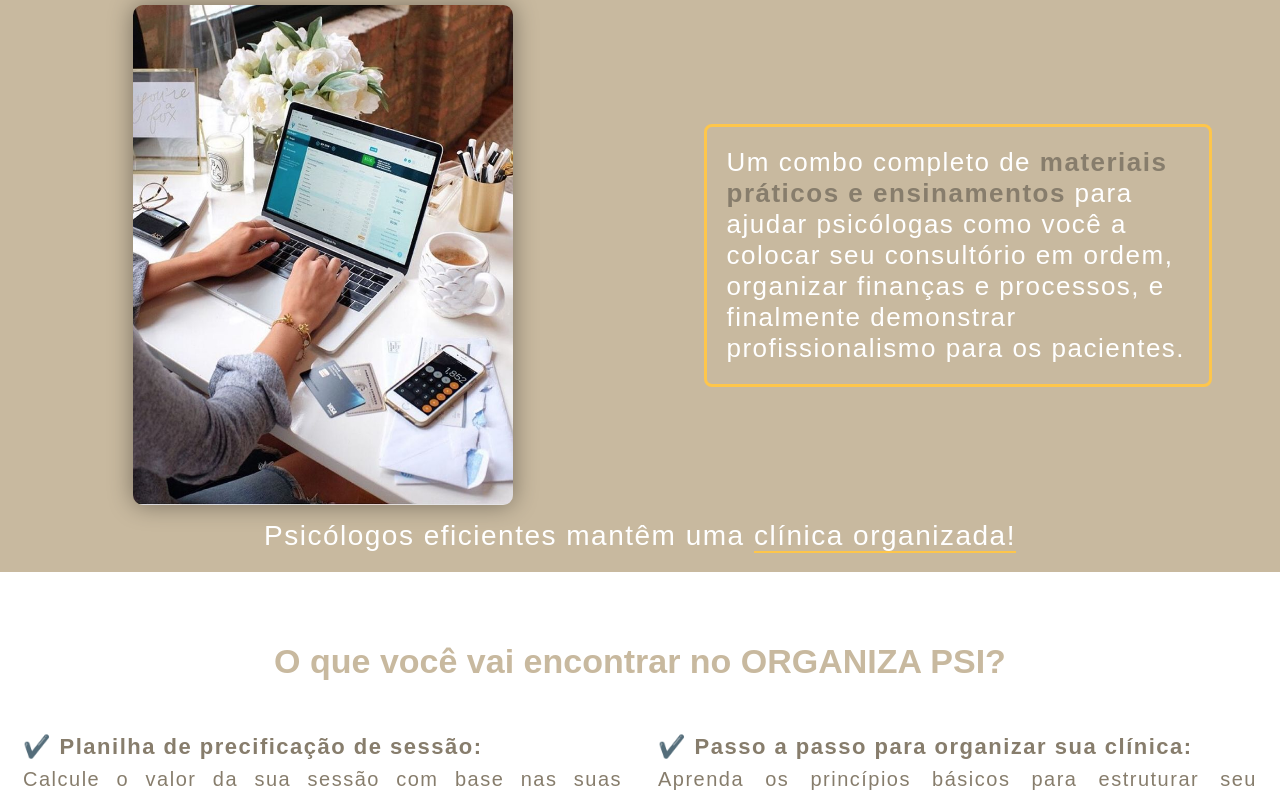
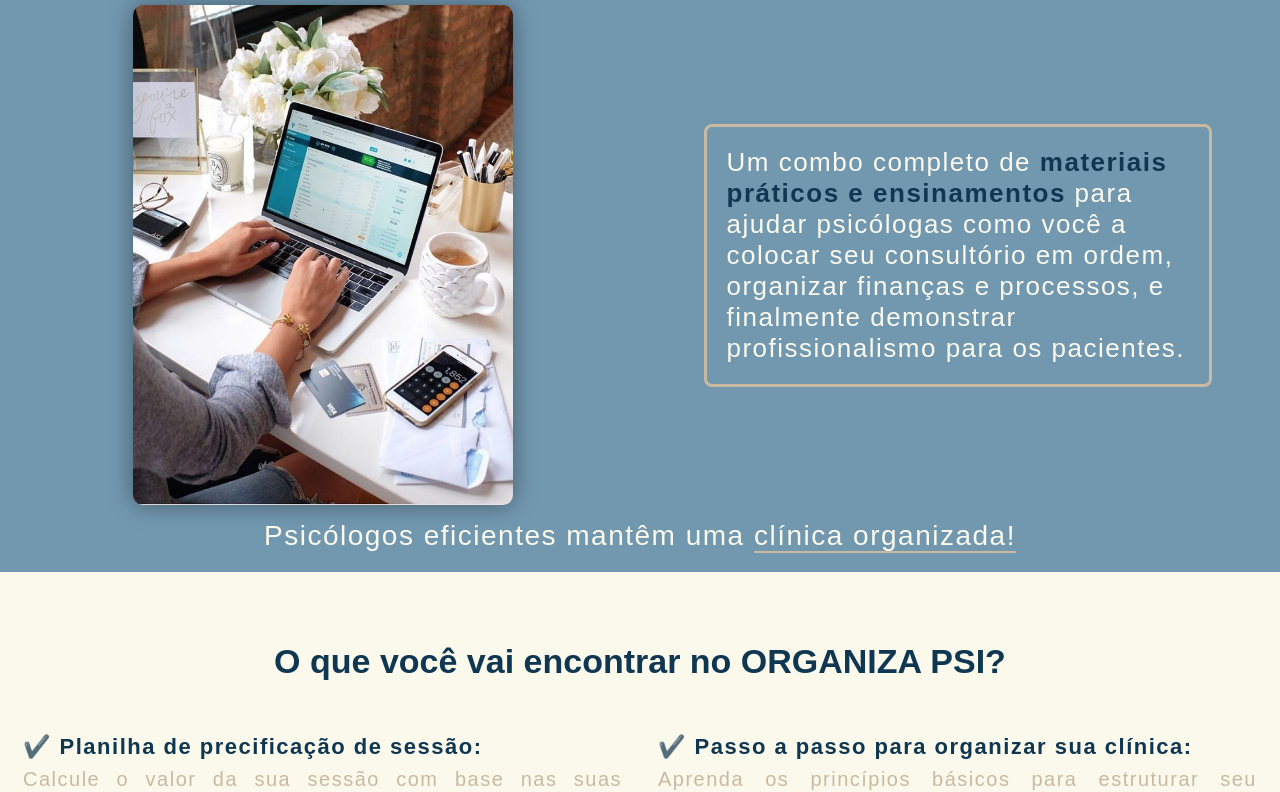
Before and after one commit to victorSmenezes/organiza-PSI, a React (Vite) app: page / in a window 1280 px wide. Shown: the part 860-1652 px from the top of the page. Built offline with nearby package versions, Linux system fonts and the light colour scheme; a web font is replaced by a local one.

Commit message:
Style: add new id visual colors

```diff
--- a/src/components/Button/styles.js
+++ b/src/components/Button/styles.js
@@ -4,10 +4,9 @@ export const ButtonStyle = styled.button`
   width: 65%;
   height: 65px;
   padding: 15px;
-  border-radius: 20px;
-  background-color: #ff9b00;
+  border-radius: 45px;
+  background-color: #C9B9A0;
   border: none;
-  color: #FFFFFF;
   cursor: pointer;
   font-size: 22px;
 
@@ -16,7 +15,7 @@ export const ButtonStyle = styled.button`
   }
 
   a {
-    color: #FFFFFF;
+    color: #FAF9EC;
     text-overflow: none;
     text-decoration: none;
   }
--- a/src/pages/Home/styles.js
+++ b/src/pages/Home/styles.js
@@ -1,7 +1,7 @@
 import styled from "styled-components";
 
 export const MainSection = styled.section`
-  background-color: ${props => props.isZebraActive ? '#c8b99f' : '#FFFFFF'};
+  background-color: ${props => props.isZebraActive ? '#7298B0' : '#FAF9EC'};
   display: flex;
   align-items: center;
 `;
@@ -20,8 +20,8 @@ export const Container = styled.div`
   h2 {
     font-size: 34px;
     width: 100%;
-    color: #c8b99f;
-    border: 3px solid #fec64b;
+    color: #103751;
+    border: 3px solid #C9B9A0;
     padding: 25px;
     border-radius: 10px;
   }
@@ -29,13 +29,13 @@ export const Container = styled.div`
 
 export const Title = styled.h1`
   font-size: ${props => props.size};
-  color: ${props => props.isZebraActive ? '#FFFFFF' : '#c8b99f'};
+  color: ${props => props.isZebraActive ? '#FAF9EC' : '#103751'};
   margin: 65px 0 0 0;
   width: 100%;
   text-align: ${props => props.textOrientation};
 
   span{
-    color: #877d6c;
+    color: #7298B0;
   }
 `
 
@@ -55,13 +55,13 @@ export const ContainerTexts = styled.div`
 export const Text = styled.p`
   font-size: ${props => props.size};
   letter-spacing: 1.5px;
-  color: ${props => props.isZebraActive ? '#FFFFFF' : '#877d6c'};
+  color: ${props => props.isZebraActive ? '#FAF9EC' : '#000000  '};
   margin: 15px 0;
   width: ${props => props.widthText};
   text-align: ${props => props.textOrientation};
 
   span {
-    border-bottom: 2px solid #fec64b;
+    border-bottom: 2px solid #C9B9A0;
   }
 `
 
@@ -88,13 +88,13 @@ export const ContainerWhatIs = styled.div`
 `
 
 export const TextWhatIs = styled(Text)`
-  border: 3px solid #fec64b;
+  border: 3px solid #C9B9A0;
   padding: 20px;
   border-radius: 8px;
   width: 80%;
 
   span{
-    color: #877d6c;
+    color: #103751;
     font-weight: 600;
     border: none;
   }
@@ -112,6 +112,7 @@ export const ContainerWhatYouFound = styled.div`
 
 export const TextWhatYouFound = styled(Text)`
   margin: ${props => props.TextUp ? '10px 0 8px 0' : '0 0 10px 0'};
+  color: ${props => props.TextUp ? '#103751' : '#C9B9A0'};
   font-weight: ${props => props.TextUp ? 600 : 400};
 `
 
@@ -139,7 +140,7 @@ export const ContainerWhyYouNeedof = styled.div`
   }
 
   span{
-    border-bottom: 2px solid #fec64b;
+    border-bottom: 2px solid #C9B9A0;
   }
 `
 
```
